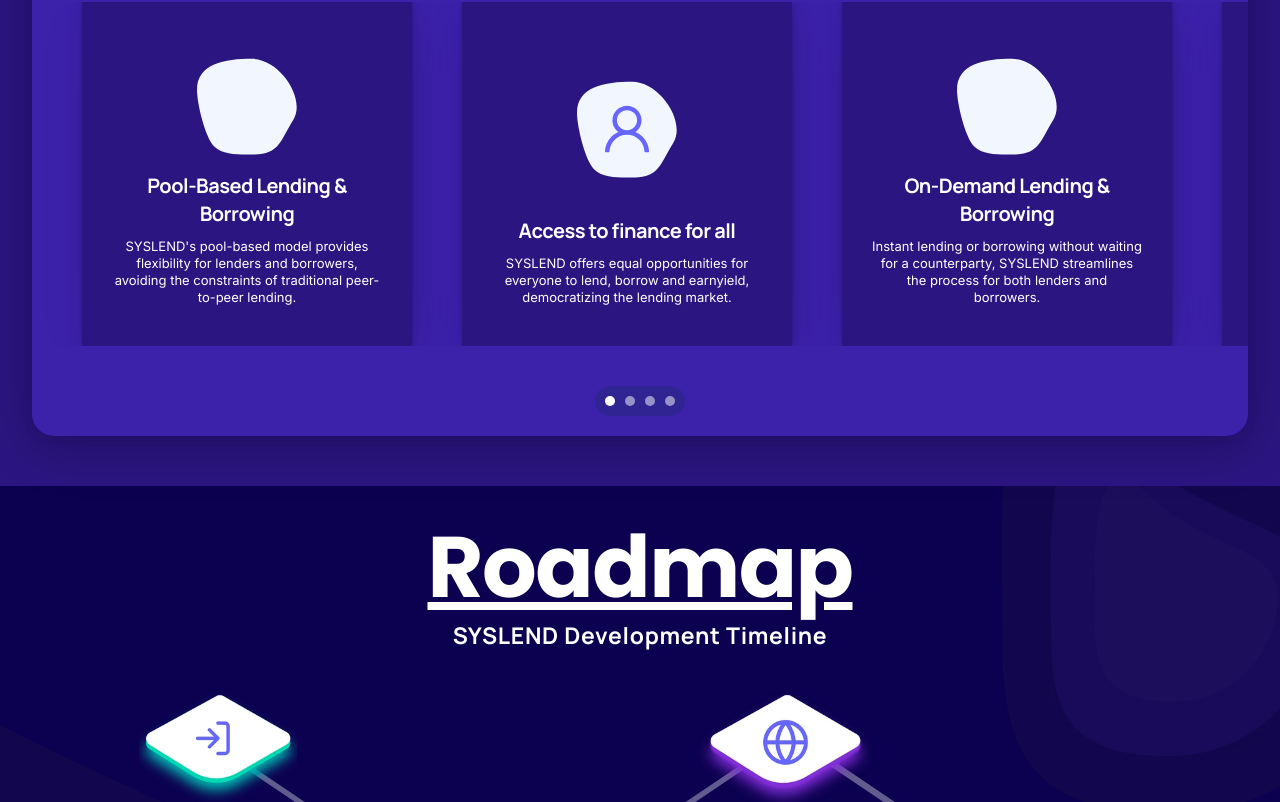
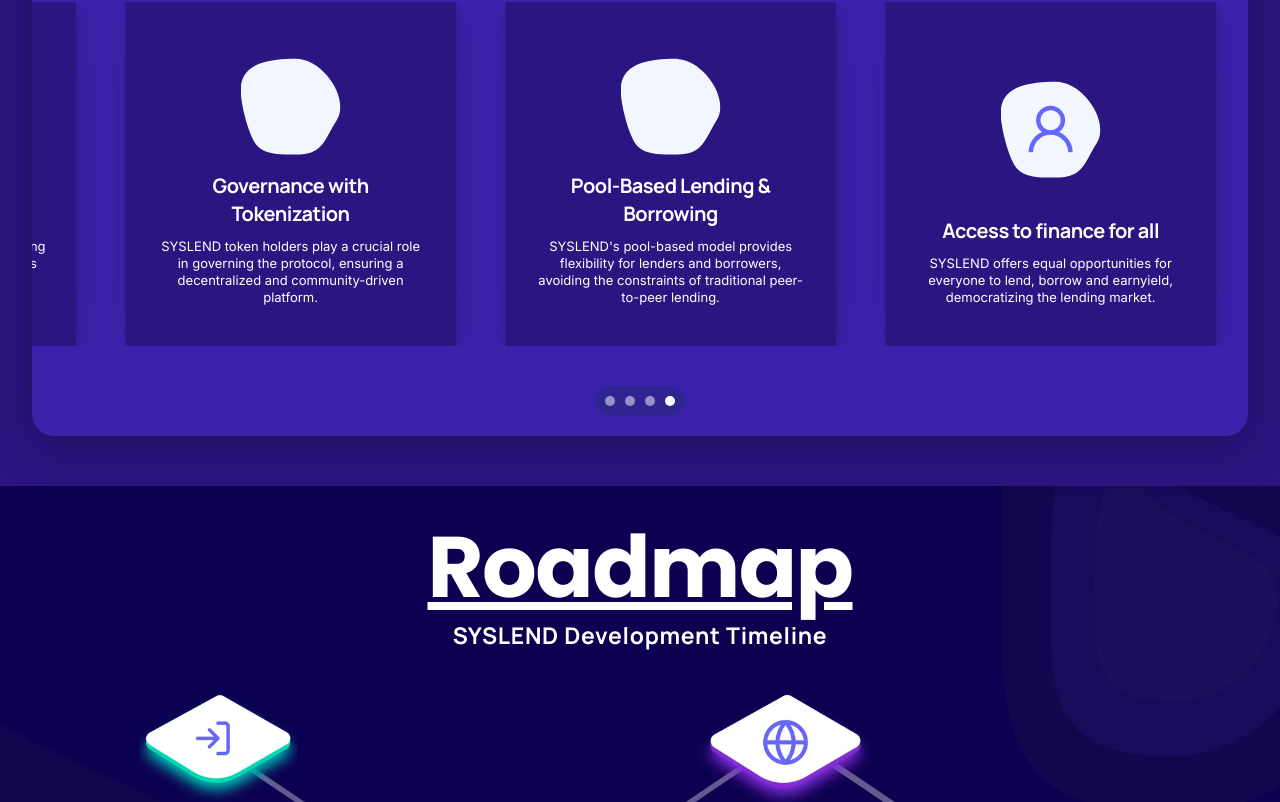
Before and after one commit to Basit46/syslend, a React (Vite) app: page / in a window 1280 px wide. Shown: the part 2378-3180 px from the top of the page. Built offline with nearby package versions, Linux system fonts and the light colour scheme; some icons are missing.

Commit message:
Added changes

```diff
--- a/index.html
+++ b/index.html
@@ -2,7 +2,7 @@
 <html lang="en">
   <head>
     <meta charset="UTF-8" />
-    <link rel="icon" type="image/svg+xml" href="/public/logoSm.webp" />
+    <link rel="icon" type="image/svg+xml" href="/logoSm.webp" />
     <meta name="viewport" content="width=device-width, initial-scale=1.0" />
     <title>SYSLEND | Welcome</title>
   </head>
--- a/src/components/Features.jsx
+++ b/src/components/Features.jsx
@@ -9,28 +9,32 @@
 const Features = () => {
   const slideRef = useRef();
   const [count, setCount] = useState(0);
+
   useEffect(() => {
-    let slide = 380;
-    let slidCount = 0;
+    console.log(count);
+    if (count == 5) {
+      slideRef.current.style.transition = "0s";
+      slideRef.current.style.transform = `translateX(-${count * 380}px)`;
+    } else {
+      slideRef.current.style.transition = "1s";
+      slideRef.current.style.transform = `translateX(-${count * 380}px)`;
+    }
+  }, [count]);
+
+  useEffect(() => {
     const timeInt = setInterval(() => {
-      if (slidCount < 5) {
-        slideRef.current.style.transition = "1s";
-        slideRef.current.style.transform = `translateX(-${slide}px)`;
-        setCount((prev) => prev + 1);
-        slidCount += 1;
-        slide += 380;
+      if (count < 5) {
+        setCount((prev) => (prev + 1) % 6);
       } else {
-        slidCount = 0;
         setCount(0);
-        slide = 0;
-        slideRef.current.style.transition = "0s";
-        slideRef.current.style.transform = `translateX(-${slide}px)`;
       }
-    }, 1000);
+    }, 2000);
+
     return () => {
       clearInterval(timeInt);
     };
   }, []);
+
   return (
     <div
       id="features"
@@ -65,7 +69,7 @@
         <div className="mt-[40px] mx-auto bg-[#00333333] w-[90px] h-[30px] rounded-[50px] flex justify-evenly items-center">
           <div
             className={`${
-              count === 0 || count === 4 ? "opacity-100" : "opacity-50"
+              count === 0 ? "opacity-100" : "opacity-50"
             } w-[10px] h-[10px] rounded-full bg-white`}
           />
           <div
--- a/src/components/Hero.jsx
+++ b/src/components/Hero.jsx
@@ -4,18 +4,18 @@
   return (
     <div id="hero" className="hero  w-full">
       <div className="h-[100vh] vsm:h-[120vh] w-full px-[35px] md:px-[80px] flex items-center text-white">
-        <div className="flex-1 flex xl:block flex-col items-center">
-          <h1 className="text-center xl:text-left font-montserrat whitespace-pre-wrap font-semibold text-white text-[35px] md:text-[50px] xmd:text-[65px] 2xl:text-[81px] tracking-[-1.5px] leading-[1.2]">
+        <div className="flex-1 flex lg:block flex-col items-center">
+          <h1 className="text-center lg:text-left font-montserrat whitespace-pre-wrap font-semibold text-white text-[35px] md:text-[50px] xmd:text-[65px] 2xl:text-[81px] tracking-[-1.5px] leading-[1.2]">
             Pioneering DeFi in the SYSCOIN Ecosystem
           </h1>
-          <p className="text-center xl:text-left mt-[10px] mb-[30px] text-[14px] md:text-[16px] font-manrope whitespace-pre-wrap font-bold not-italic text-[#e5d7d7] text-base tracking-wider leading-none">
+          <p className="text-center lg:text-left mt-[10px] mb-[30px] text-[14px] md:text-[16px] font-manrope whitespace-pre-wrap font-bold not-italic text-[#e5d7d7] text-base tracking-wider leading-none">
             Pool based Lending and Collateralized Borrowing
           </p>
           <button className="py-[10px] px-[20px] text-[14px] font-bold">
             Discover SYSLEND
           </button>
         </div>
-        <div className="hidden xl:block h-fit w-[49%]">
+        <div className="hidden lg:block h-fit w-[49%]">
           <img
             className="h-fit w-full object-cover"
             src={heroImg}
```
